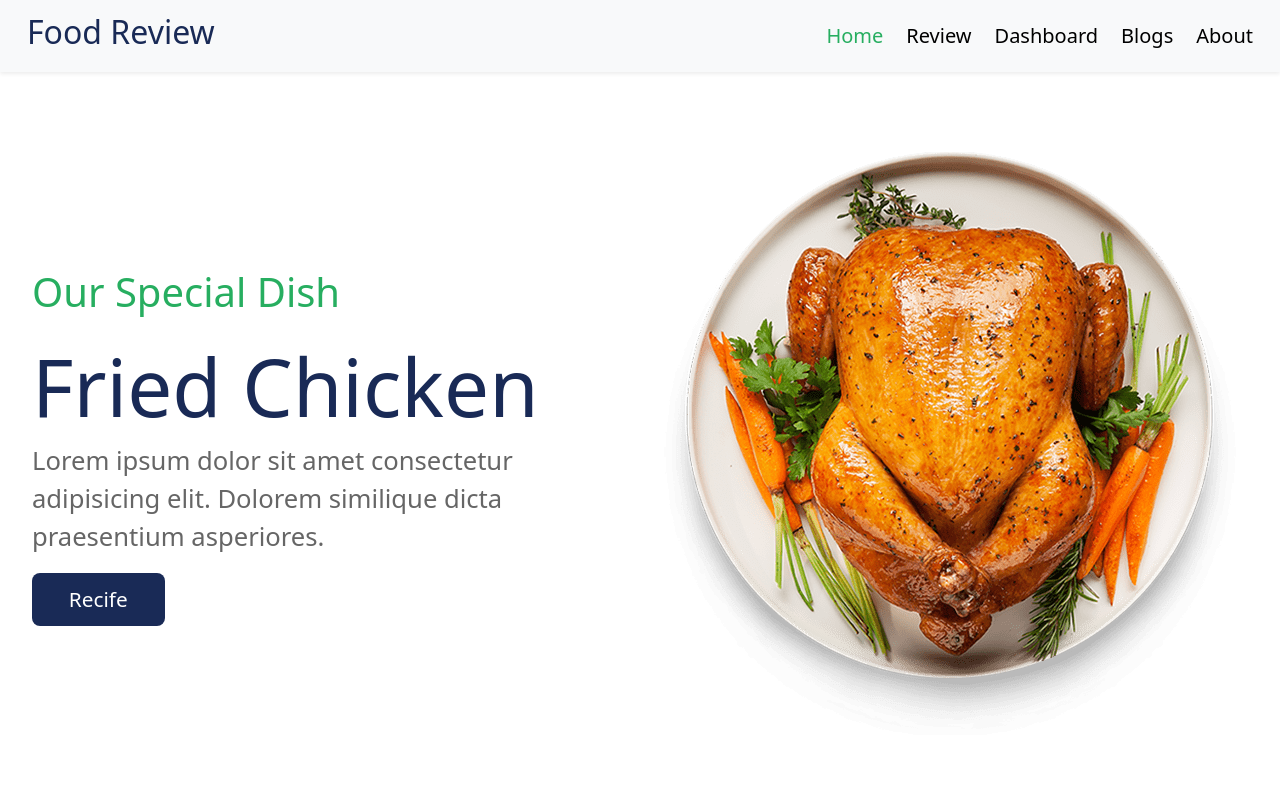
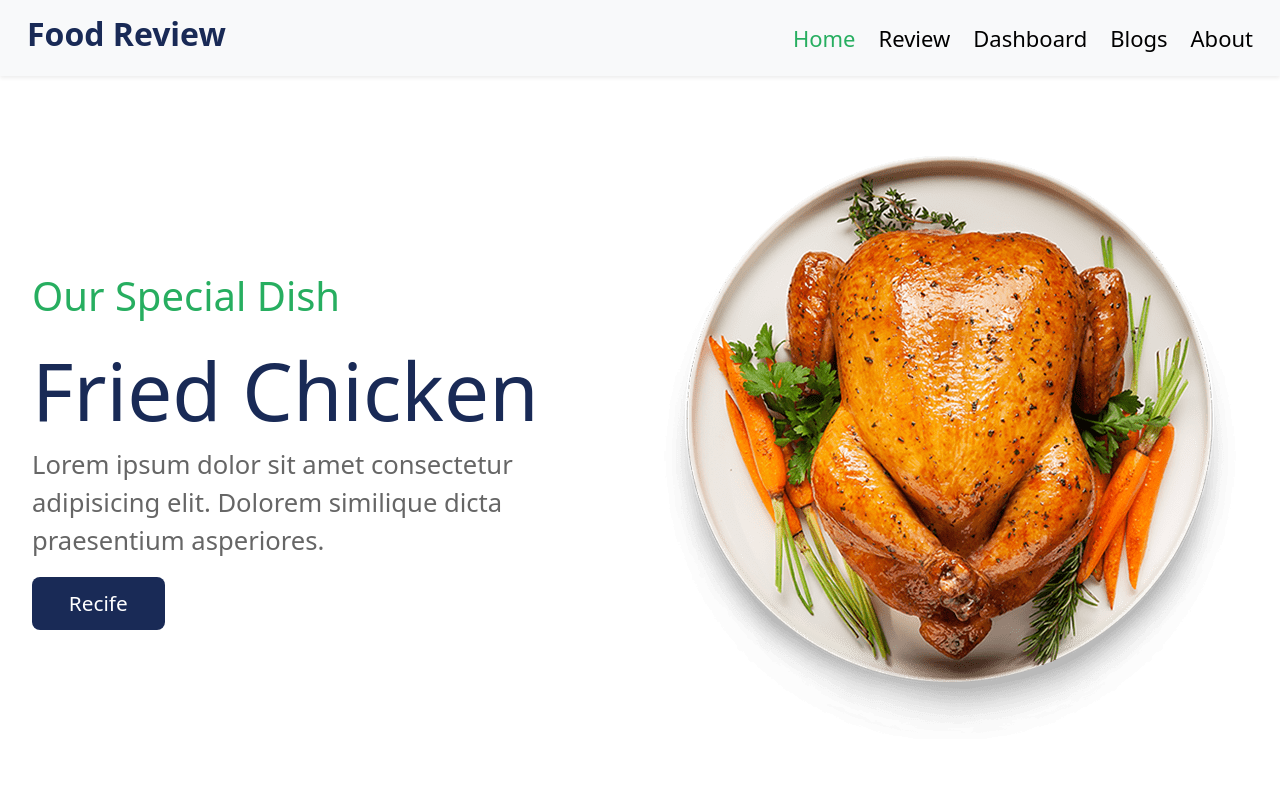
Before and after one commit to ImRanKhan81m/Food-Review-A09, a React (Create React App) app: page / in a window 1280 px wide. Shown: the top 800 px of the page. Built offline with nearby package versions, Linux system fonts and the light colour scheme; the HTML template or start-up script is replaced by a standard one.

Commit message:
header section responsive done

```diff
--- a/src/Components/Header/Header.css
+++ b/src/Components/Header/Header.css
@@ -1,5 +1,5 @@
 .navBar {
-    padding: 10px 15px;
+    padding: 10px 15px !important;
 }
 
 .container{
@@ -12,7 +12,8 @@
 
 .items .item {
     margin-left: 23px;
-    font-size: 20px;
+    font-size: 22px;
+    font-weight: 500;
     text-decoration: none;
 }
 .icon{
--- a/src/Components/Header/Header.js
+++ b/src/Components/Header/Header.js
@@ -9,7 +9,7 @@ const Header = () => {
         <div>
             <Navbar className='navBar shadow-sm' bg="light" expand="lg">
                 <Container className='container'>
-                    <Navbar.Brand><Link className='header' to={'/'}><h2>Food Review</h2></Link></Navbar.Brand>
+                    <Navbar.Brand><Link className='header' to={'/'}><h2><b>Food Review</b></h2></Link></Navbar.Brand>
                     <Navbar.Toggle aria-controls="basic-navbar-nav" />
                     <Navbar.Collapse id="basic-navbar-nav">
                         <Nav className="ms-auto items">
```
